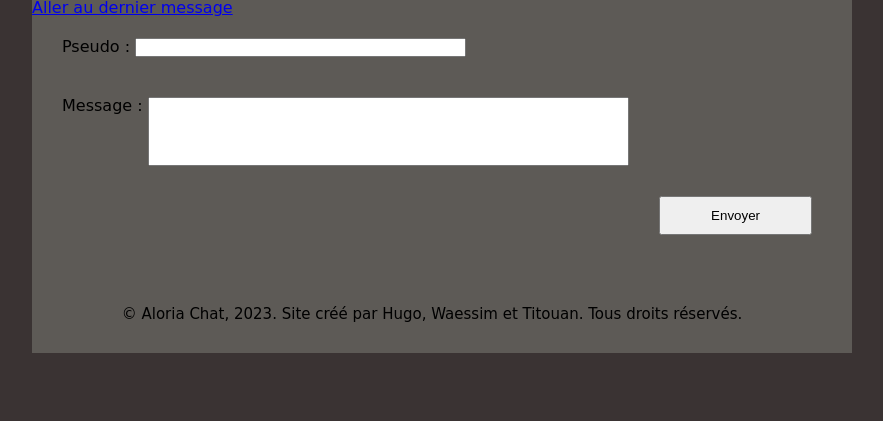
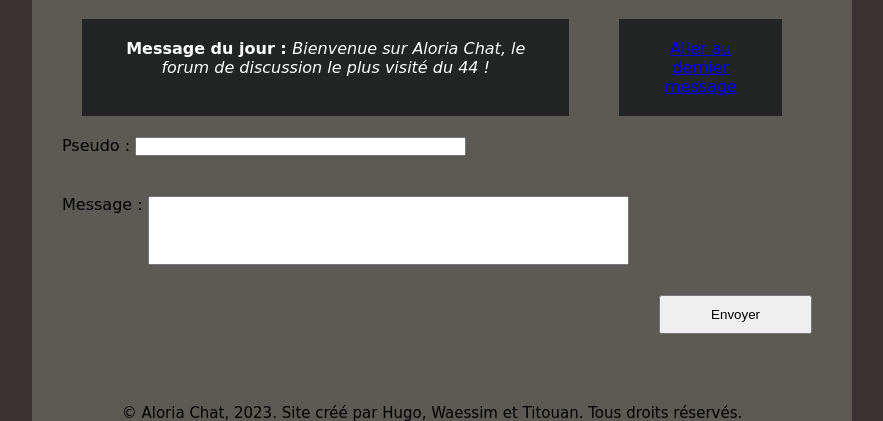
Before and after one commit to Nsi-Entertainment/website, a Flask app: page /forum in a window 1280 px wide. Shown: the part 191-612 px from the top of the page, without its empty margins (198-1081 px from the left). Run offline with Flask 3, Linux system fonts and the light colour scheme.

Commit message:
Update style.css

```diff
--- a/static/css/style.css
+++ b/static/css/style.css
@@ -123,3 +123,29 @@
     scale: 1.05;
     cursor: pointer;
 }
+
+.topbox{
+    display: flex;
+}
+
+#box1{
+    text-align: center;
+    padding: 20px;
+    margin: 40px;
+    margin-right: 0px;
+    margin-left: 50px;
+    margin-bottom: 0px;
+    background-color: rgb(35, 36, 36);
+    color: white
+}
+
+
+#box2{
+    text-align: center;
+    padding: 20px;
+    margin: 40px;
+    margin-left: 50px;
+    margin-right: 50px;
+    margin-bottom: 0px;
+    background-color: rgb(35, 36, 36);
+}
```
